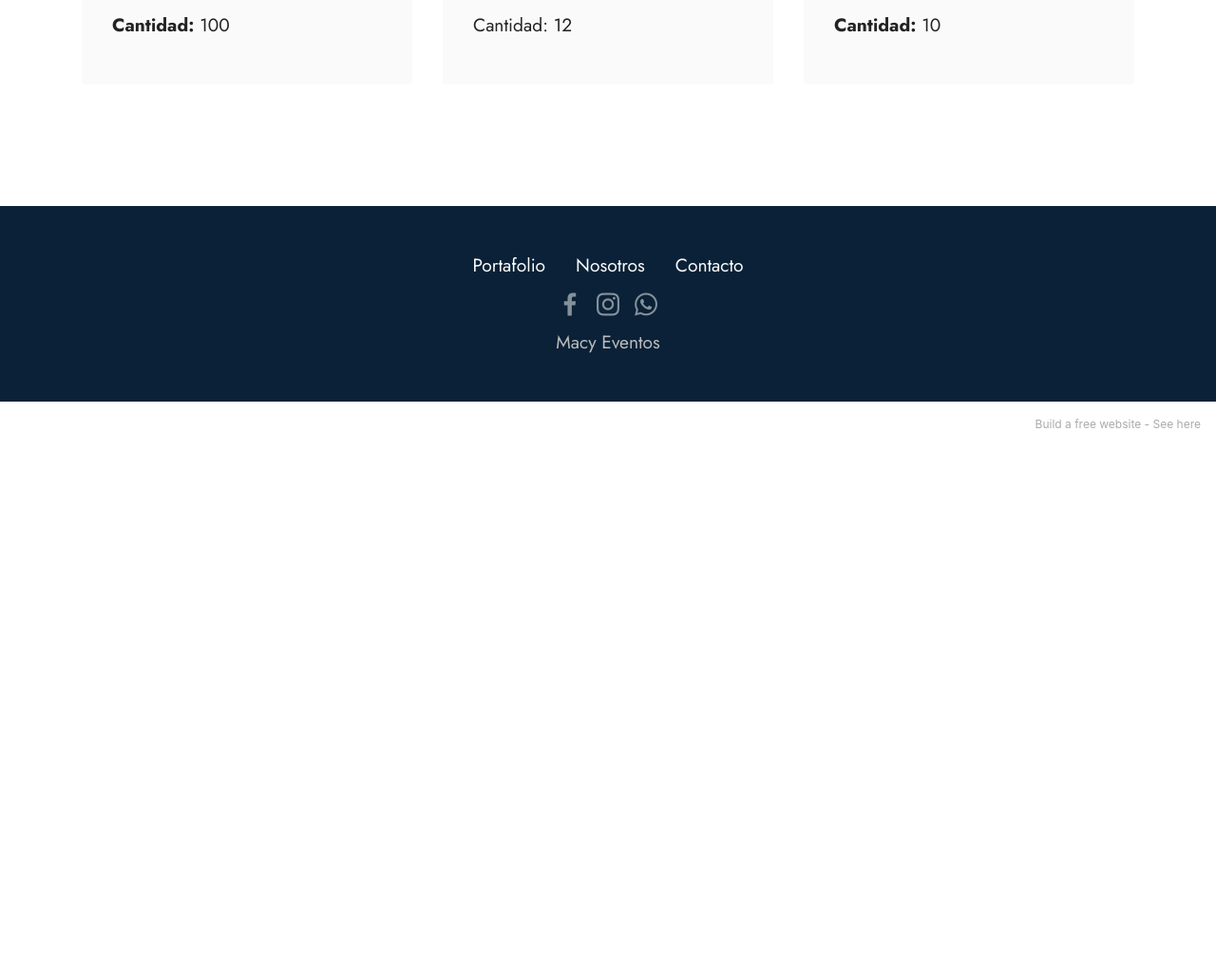
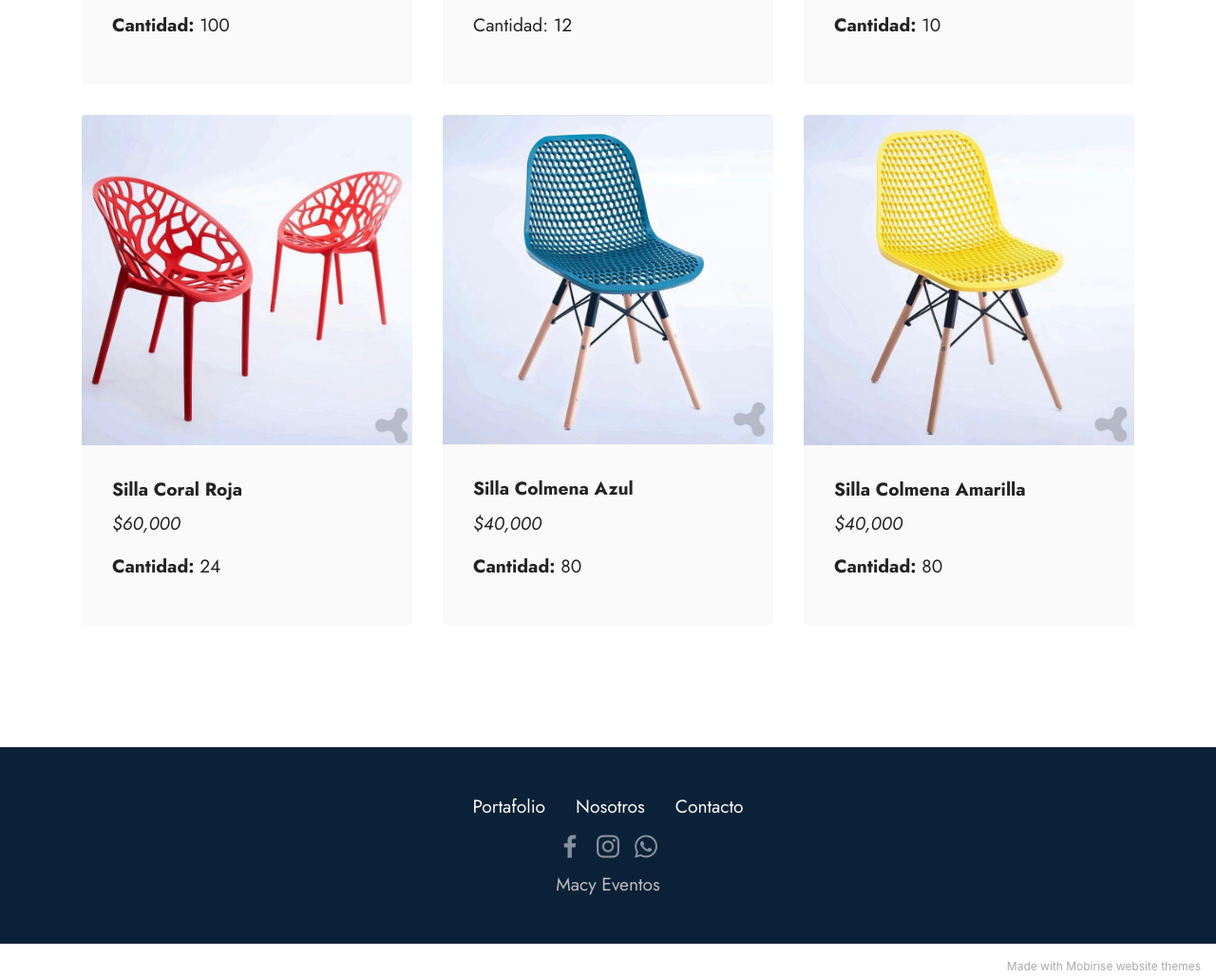
Before and after one commit to santihoyos15/Macy, a plain HTML site: page sillas.html in a window 1280 px wide. Shown: the part 680-1708 px from the top of the page at 95% size. Before the commit the page ends 1284 px from the top, so only its background shows below. Drawn offline with Linux system fonts and the light colour scheme.

Commit message:
Mas sillas

```diff
--- a/sillas.html
+++ b/sillas.html
@@ -117,6 +117,42 @@
                     </div>
 
                 </div>
+            </div><div class="item features-image сol-12 col-md-6 col-lg-4">
+                <div class="item-wrapper">
+                    <div class="item-img">
+                        <img src="assets/images/whatsapp-image-2020-12-15-at-14.44.53-828x797.jpeg" alt="Silla Coral Roja">
+                    </div>
+                    <div class="item-content">
+                        <h5 class="item-title mbr-fonts-style display-7"><strong>Silla Coral Roja</strong></h5>
+                        <h6 class="item-subtitle mbr-fonts-style mt-1 display-7"><em>$60,000</em></h6>
+                        <p class="mbr-text mbr-fonts-style mt-3 display-7"><strong>Cantidad:</strong>&nbsp;24<br></p>
+                    </div>
+
+                </div>
+            </div><div class="item features-image сol-12 col-md-6 col-lg-4">
+                <div class="item-wrapper">
+                    <div class="item-img">
+                        <img src="assets/images/whatsapp-image-2020-12-15-at-14.44.53-1-828x827.jpg" alt="Silla Colmena Azul">
+                    </div>
+                    <div class="item-content">
+                        <h5 class="item-title mbr-fonts-style display-7"><strong>Silla Colmena Azul</strong></h5>
+                        <h6 class="item-subtitle mbr-fonts-style mt-1 display-7"><em>$40,000</em></h6>
+                        <p class="mbr-text mbr-fonts-style mt-3 display-7"><strong>Cantidad:</strong>&nbsp;80<br></p>
+                    </div>
+
+                </div>
+            </div><div class="item features-image сol-12 col-md-6 col-lg-4">
+                <div class="item-wrapper">
+                    <div class="item-img">
+                        <img src="assets/images/whatsapp-image-2020-12-15-at-14.44.53-2-828x806.jpeg" alt="Silla Colmena Amarilla">
+                    </div>
+                    <div class="item-content">
+                        <h5 class="item-title mbr-fonts-style display-7"><strong>Silla Colmena Amarilla</strong></h5>
+                        <h6 class="item-subtitle mbr-fonts-style mt-1 display-7"><em>$40,000</em></h6>
+                        <p class="mbr-text mbr-fonts-style mt-3 display-7"><strong>Cantidad:</strong>&nbsp;80<br></p>
+                    </div>
+
+                </div>
             </div>
         </div>
     </div>
@@ -166,7 +202,7 @@
             </div>
         </div>
     </div>
-</section><section style="background-color: #fff; font-family: -apple-system, BlinkMacSystemFont, 'Segoe UI', 'Roboto', 'Helvetica Neue', Arial, sans-serif; color:#aaa; font-size:12px; padding: 0; align-items: center; display: flex;"><a href="https://mobirise.site/f" style="flex: 1 1; height: 3rem; padding-left: 1rem;"></a><p style="flex: 0 0 auto; margin:0; padding-right:1rem;">Build a free website - <a href="https://mobirise.site/v" style="color:#aaa;">See here</a></p></section><script src="assets/web/assets/jquery/jquery.min.js"></script>  <script src="assets/popper/popper.min.js"></script>  <script src="assets/tether/tether.min.js"></script>  <script src="assets/bootstrap/js/bootstrap.min.js"></script>  <script src="assets/smoothscroll/smooth-scroll.js"></script>  <script src="assets/dropdown/js/nav-dropdown.js"></script>  <script src="assets/dropdown/js/navbar-dropdown.js"></script>  <script src="assets/touchswipe/jquery.touch-swipe.min.js"></script>  <script src="assets/viewportchecker/jquery.viewportchecker.js"></script>  <script src="assets/theme/js/script.js"></script>
+</section><section style="background-color: #fff; font-family: -apple-system, BlinkMacSystemFont, 'Segoe UI', 'Roboto', 'Helvetica Neue', Arial, sans-serif; color:#aaa; font-size:12px; padding: 0; align-items: center; display: flex;"><a href="https://mobirise.site/j" style="flex: 1 1; height: 3rem; padding-left: 1rem;"></a><p style="flex: 0 0 auto; margin:0; padding-right:1rem;">Made with Mobirise <a href="https://mobirise.site/u" style="color:#aaa;">website</a> themes</p></section><script src="assets/web/assets/jquery/jquery.min.js"></script>  <script src="assets/popper/popper.min.js"></script>  <script src="assets/tether/tether.min.js"></script>  <script src="assets/bootstrap/js/bootstrap.min.js"></script>  <script src="assets/smoothscroll/smooth-scroll.js"></script>  <script src="assets/dropdown/js/nav-dropdown.js"></script>  <script src="assets/dropdown/js/navbar-dropdown.js"></script>  <script src="assets/touchswipe/jquery.touch-swipe.min.js"></script>  <script src="assets/viewportchecker/jquery.viewportchecker.js"></script>  <script src="assets/theme/js/script.js"></script>
 
 
   <input name="animation" type="hidden">
```
Also changed, not shown: assets/images/hashes.json (+1 -1 lines), contacto.html (+1 -1 lines), index.html (+1 -1 lines), nosotros.html (+1 -1 lines), portafolio.html (+1 -1 lines), assets/images/whatsapp-image-2020-12-15-at-14.44.53-1-828x827.jpg (added), assets/images/whatsapp-image-2020-12-15-at-14.44.53-2-828x806.jpeg (added), assets/images/whatsapp-image-2020-12-15-at-14.44.53-828x797.jpeg (added), 1 other file.
